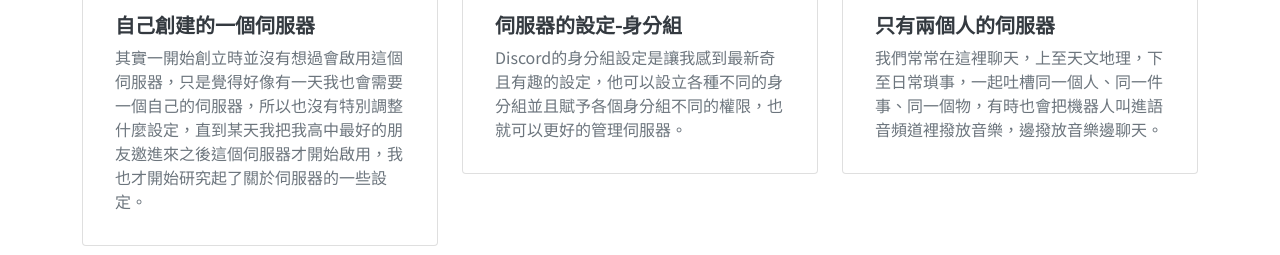
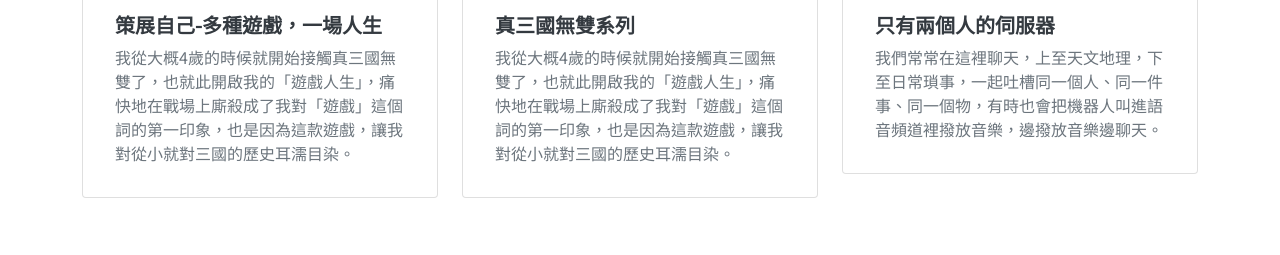
Before and after one commit to zhqautumn0331/zhqautumn0331.github.io, a plain HTML site: page portfolios.html in a window 1280 px wide. Shown: the part 1187-1442 px from the top of the page. Drawn offline with nearby package versions, Linux system fonts and the light colour scheme; a web font is replaced by a local one.

Commit message:
Update portfolios.html

```diff
--- a/portfolios.html
+++ b/portfolios.html
@@ -113,8 +113,8 @@
                   <div class="card p-3">
                     <img src="https://cdn.discordapp.com/attachments/650614415418195987/1113468047097872494/image.png" class="card-img-top" alt="...">
                     <div class="card-body">
-                      <h5 class="card-title">自己創建的一個伺服器</h5>
-                      <p class="card-text">其實一開始創立時並沒有想過會啟用這個伺服器，只是覺得好像有一天我也會需要一個自己的伺服器，所以也沒有特別調整什麼設定，直到某天我把我高中最好的朋友邀進來之後這個伺服器才開始啟用，我也才開始研究起了關於伺服器的一些設定。</p>
+                      <h5 class="card-title">策展自己-多種遊戲，一場人生</h5>
+                      <p class="card-text">我從大概4歲的時候就開始接觸真三國無雙了，也就此開啟我的「遊戲人生」，痛快地在戰場上廝殺成了我對「遊戲」這個詞的第一印象，也是因為這款遊戲，讓我對從小就對三國的歷史耳濡目染。</p>
                     </div>
                   </div>
                 </div>
@@ -122,8 +122,8 @@
                   <div class="card p-3">
                     <img src="https://cdn.discordapp.com/attachments/650614415418195987/1113472127862067291/image.png" class="card-img-top" alt="...">
                     <div class="card-body">
-                      <h5 class="card-title">伺服器的設定-身分組</h5>
-                      <p class="card-text">Discord的身分組設定是讓我感到最新奇且有趣的設定，他可以設立各種不同的身分組並且賦予各個身分組不同的權限，也就可以更好的管理伺服器。</p>
+                      <h5 class="card-title">真三國無雙系列</h5>
+                      <p class="card-text">我從大概4歲的時候就開始接觸真三國無雙了，也就此開啟我的「遊戲人生」，痛快地在戰場上廝殺成了我對「遊戲」這個詞的第一印象，也是因為這款遊戲，讓我對從小就對三國的歷史耳濡目染。</p>
                     </div>
                   </div>
                 </div>
```
